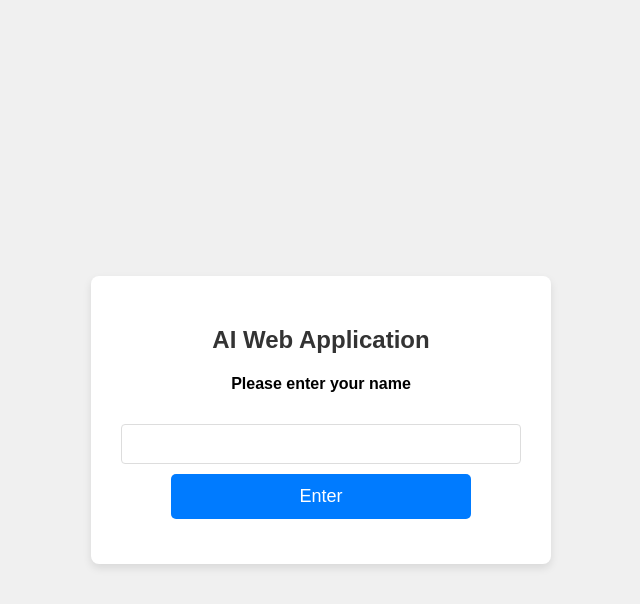
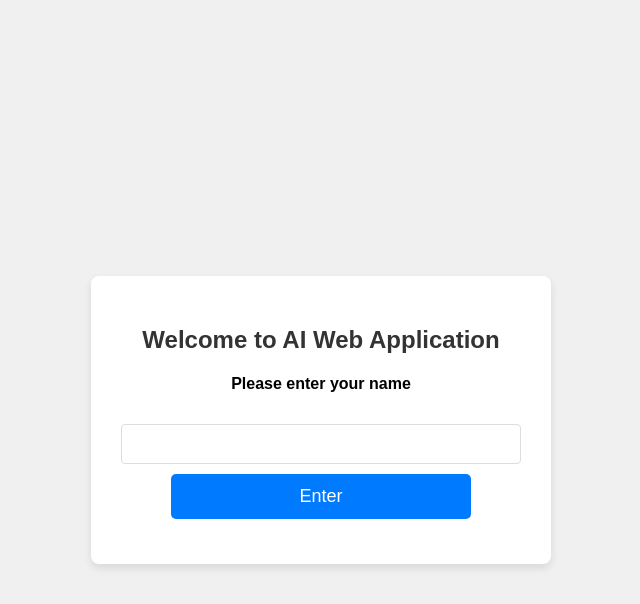
Before and after one commit to yuyue040218/AN6001, a Flask app: page / in a window 1280 px wide. Shown: the top 604 px of the page, without its empty margins (319-959 px from the left). Run offline with Flask 3, Linux system fonts and the light colour scheme.

Commit message:
Create requirements.txt

```diff
--- /dev/null
+++ b/requirements.txt
@@ -0,0 +1,4 @@
+gunicorn
+flask
+joblib
+scikit-learn
--- a/templates/index.html
+++ b/templates/index.html
@@ -4,7 +4,7 @@
 </head>
 <body>
     <div class="container">
-        <h2>AI Web Application</h2>
+        <h2>Welcome to AI Web Application</h2>
         <form action="/main" method="post">
             <h4>Please enter your name</h4>
             <input type="text" name="q">
```
